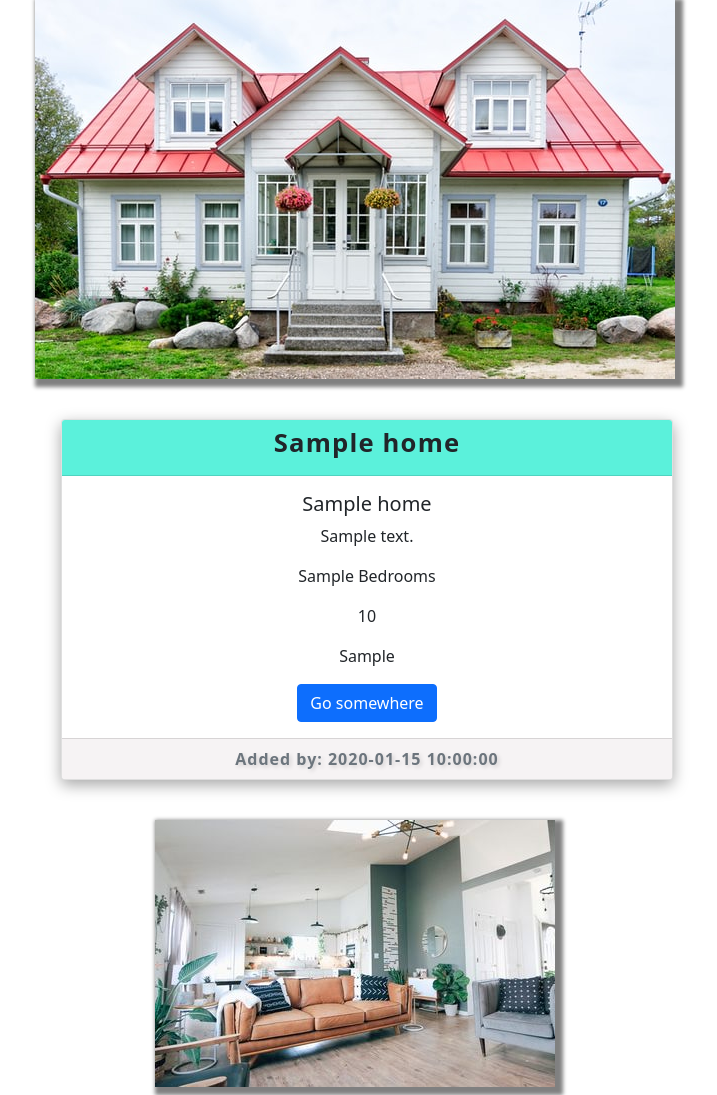
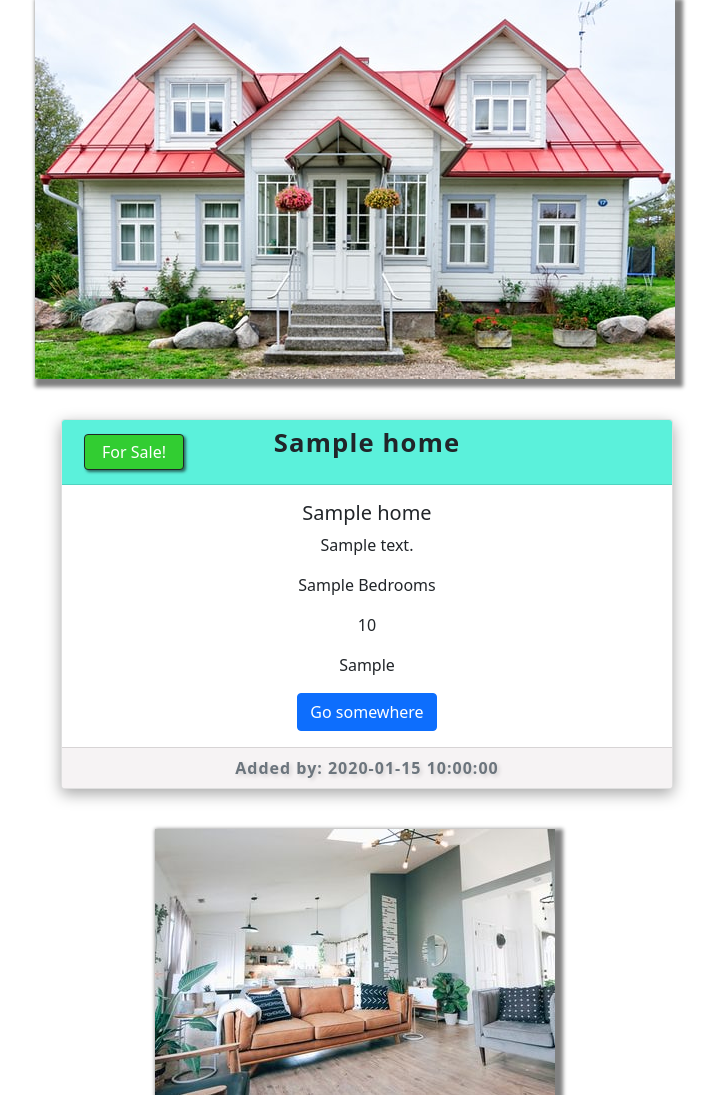
Before and after one commit to BXS-Archipelago/Property_Finder, a Flask app: page / in a window 1280 px wide. Shown: the part 81-1176 px from the top of the page, without its empty margins (273-990 px from the left). Run offline with Flask 2, Linux system fonts and the light colour scheme; a database or web service that is not in the repository returns one stand-in record (values such as "Sample title"); some libraries are stand-ins or nearby versions.

Commit message:
Update header Sales_Sold styling

```diff
--- a/static/css/style.css
+++ b/static/css/style.css
@@ -52,11 +52,9 @@ body {
 
 .card-header {
     background: #5bf1db;
+    margin: 0;
    }
 
-.card-body {
-
-}
 .card-footer {
     background-color: #f5f1f2d3;
     font-weight: bold;
@@ -68,3 +66,24 @@ body {
    font-weight: 700;
    letter-spacing: 1.2px;
 }
+
+.sold {
+    color: #fff;
+    background-color: red;
+    padding: 5px;
+    width: 100px;
+    box-shadow: rgba(0, 0, 0, 0.55) 2px 2px 3px;
+}
+
+.sale {
+    color: #fff;
+    background-color: limegreen;
+    padding: 5px;
+    width: 100px;
+    box-shadow: rgba(0, 0, 0, 0.55) 2px 2px 3px;
+}
+
+.signs {
+    padding: 6px;
+
+}
--- a/templates/homes.html
+++ b/templates/homes.html
@@ -16,9 +16,15 @@
 
 <div class="col-sm-3"></div>
 <div class="col-sm-6 mt-4">
-<div class="card text-center card-shadow">
-  <div class="card-header">
-     <h6 class="list_title">{{ home.category_name }}  </h6>
+<div class="card text-center card-shadow g-0">
+  <div class="card-header row g-0">
+      <div class="col-3 signs">{% if home.sale_sold == "on" %}
+                <div class=" border border-dark border-1 rounded sold">Sold!</div>
+                {% else %}
+                <div class="sale border border-dark border-1 rounded">For Sale!</div>
+                {% endif %}</div>
+     <h6 class="list_title col-6">{{ home.category_name }}  </h6>
+     <div class="col-3"></div>
   </div>
   <div class="card-body">
     <h5 class="card-title txt-1">{{ home.list_title }} </h5>
```
